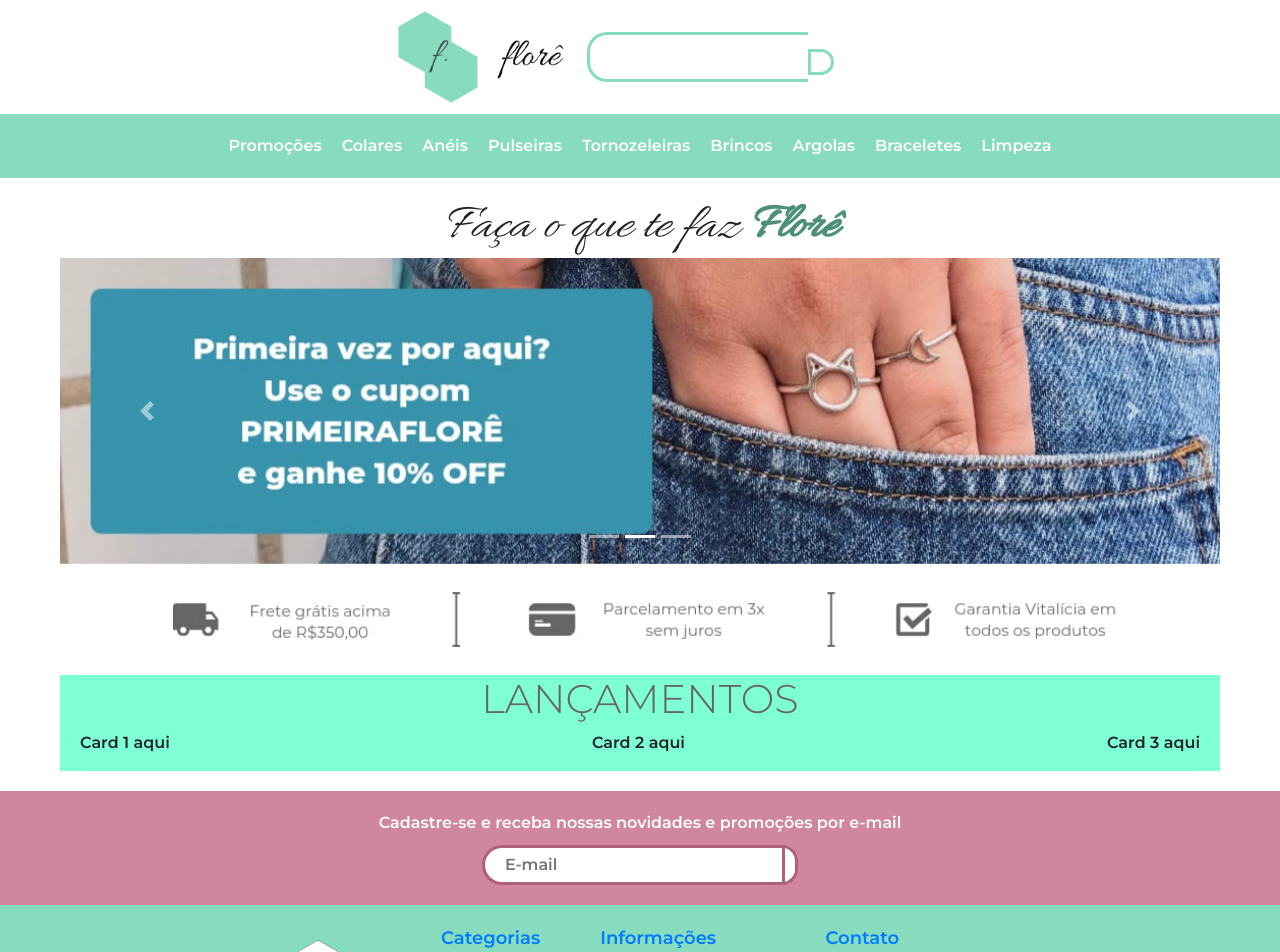
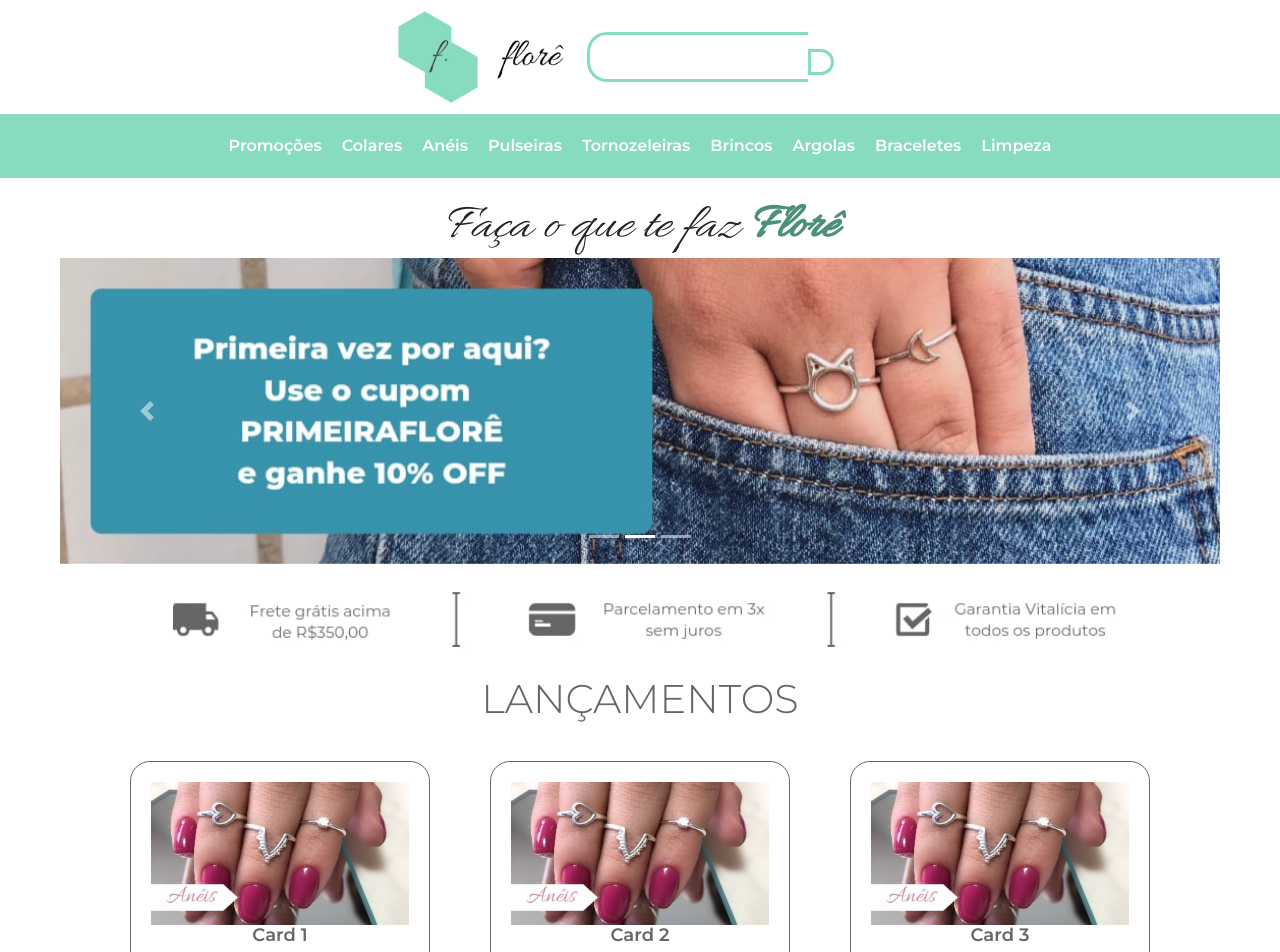
Before and after one commit to lulufan-12/flore, a Next.js app in the folder frontend/: page / in a window 1280 px wide. Shown: the top 952 px of the page. Built offline with nearby package versions, Linux system fonts and the light colour scheme.

Commit message:
Main area done with cards

```diff
--- a/frontend/components/IndexBody/Section/classes.module.css
+++ b/frontend/components/IndexBody/Section/classes.module.css
@@ -1,5 +1,4 @@
 .Section{
-    background-color: aquamarine;
     padding: 0 20px;
 }
 .SectionTitle{
@@ -10,6 +9,7 @@
 }
 .CardsHolder{
     display: flex;
-    justify-content: space-between;
+    justify-content: center;
     align-content: flex-start;
+    flex-wrap: wrap;
 }
--- a/frontend/components/IndexBody/Section/index.jsx
+++ b/frontend/components/IndexBody/Section/index.jsx
@@ -1,22 +1,20 @@
 import React from 'react'
+import Card from '../../UI/Card'
 import classes from './classes.module.css'
 
 const section = (props) => {
     const list_items = props.items.map(item => {
         return (
-            <p>
-                Card {item.id} aqui
-            </p>
+            <Card product={item} key={item.id} />
         )
     })
     return (
         <section className={classes.Section}>
-            <h2 className={classes.SectionTitle}>
-                {props.title}
-            </h2>
+            <h1 className={classes.SectionTitle}>{props.title}</h1>
             <div className={classes.CardsHolder}>
                 {list_items}
             </div>
+
         </section>
     )
 }
--- a/frontend/components/IndexBody/classes.module.css
+++ b/frontend/components/IndexBody/classes.module.css
@@ -20,15 +20,6 @@
     height: auto;
     margin: 20px 0;
 }
-.Section{
-    background-color: aquamarine;
-}
-.SectionTitle{
-    text-align: center;
-    color: #666;
-    font-size: 40px;
-    font-weight: 400;
-}
 @media (max-width: 1200px){
     .Main{
         width: 90%;
--- a/frontend/components/IndexBody/index.jsx
+++ b/frontend/components/IndexBody/index.jsx
@@ -4,14 +4,22 @@ import Section from './Section'
 import classes from './classes.module.css'
 
 const indexbody = () => {
-    const items = [{id: 1}, {id: 2}, {id: 3}]
+    const items = [
+        {id: 1, title: "Card 1", price: "12.79", priceDivided: "3x de 5.00", path: "assets/aneis.jpg"},
+        {id: 2, title: "Card 2", price: "12.79", priceDivided: "3x de 5.00", path: "assets/aneis.jpg"},
+        {id: 3, title: "Card 3", price: "12.79", priceDivided: "3x de 5.00", path: "assets/aneis.jpg"},
+        {id: 4, title: "Card 4", price: "12.79", priceDivided: "3x de 5.00", path: "assets/aneis.jpg"},
+        {id: 5, title: "Card 5", price: "12.79", priceDivided: "3x de 5.00", path: "assets/aneis.jpg"},
+        {id: 6, title: "Card 5", price: "12.79", priceDivided: "3x de 5.00", path: "assets/aneis.jpg"}
+    ]
     return (
         <main className={classes.Main}>
             <h1 className={classes.Subtitle}>Faça o que te faz <span className={classes.SubtitleEmphasis}>Florê</span></h1>
             <Carousel />
             <img src="assets/banner-fino.jpg" alt="Formas de Pagamento" className={classes.Img} />
             <Section title="LANÇAMENTOS" items={items} />
-
+            <Section title="PROMOÇÕES" items={items} />
+            <Section title="RECOMENDADOS" items={items} />
         </main>
     )
 }
```
